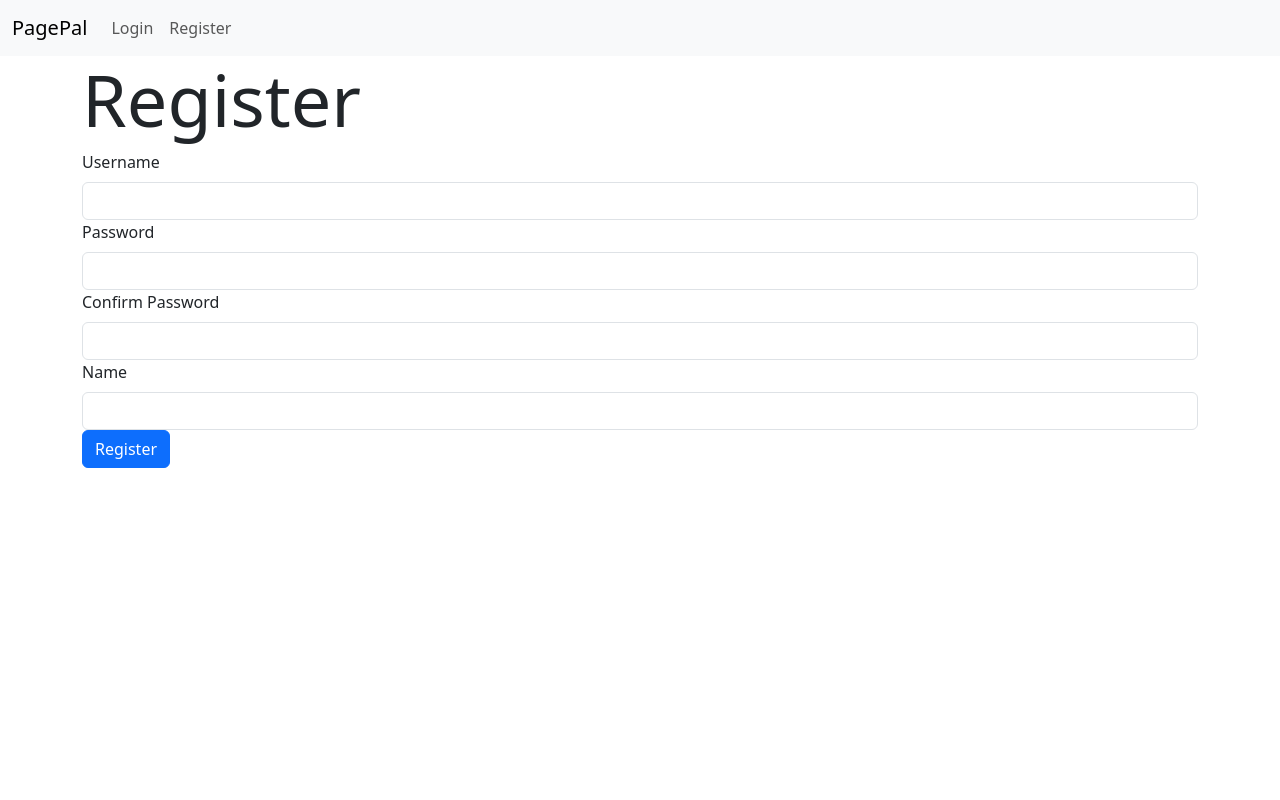
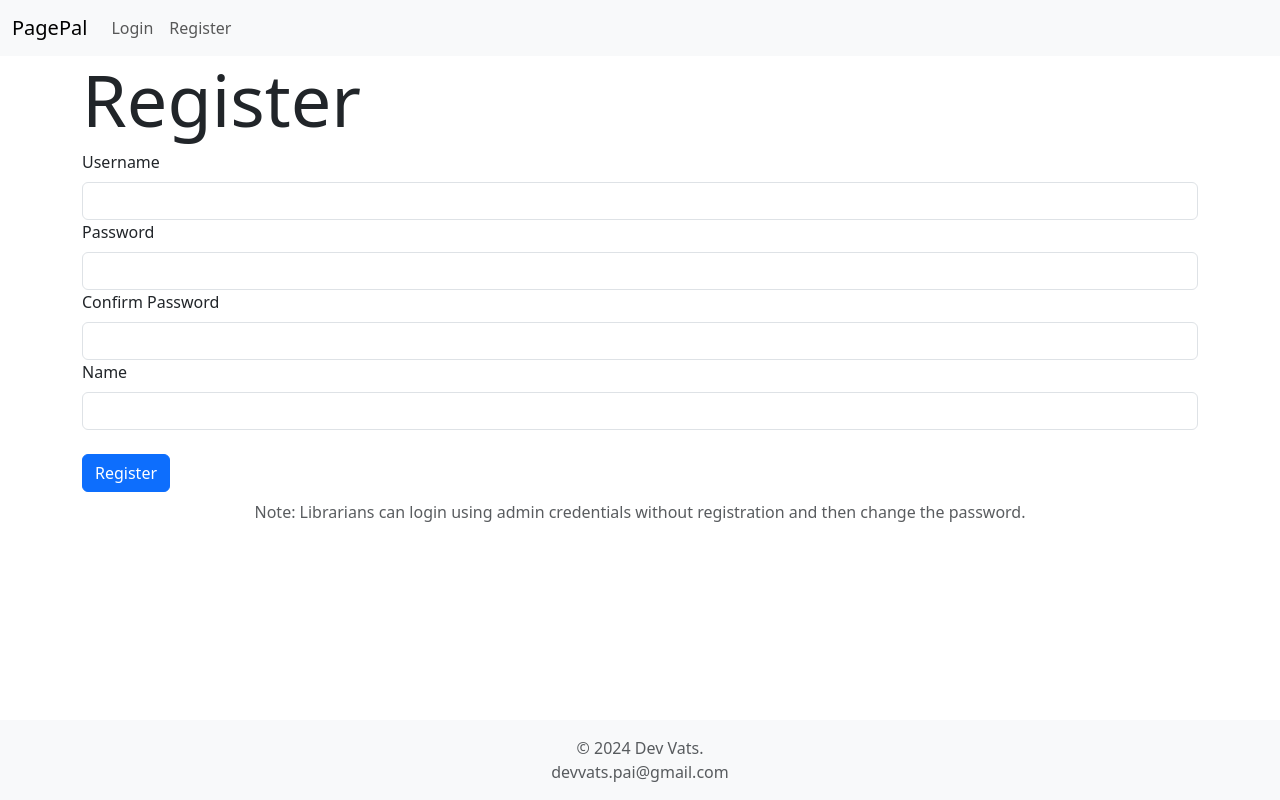
Before and after one commit to Vats-Dev/MAD1-Project, a Flask app: page /register in a window 1280 px wide. Run offline with Flask 3, Linux system fonts and the light colour scheme.

Commit message:
Fixed minor bugs and added styling

```diff
--- a/routes.py
+++ b/routes.py
@@ -248,11 +248,20 @@ def delete_section_post(id):
     if not section:
         flash('Section does not exist')
         return redirect(url_for('admin'))
+
+    # Check if any books associated with the section are being used in BookRequest
+    books_with_requests = Book.query.filter_by(section_id=section.id).join(BookRequest).all()
+    if books_with_requests:
+        flash('Cannot delete section. Books in this section are being used by users.')
+        return redirect(url_for('admin'))
+
+    # No requests, safe to delete the section
     db.session.delete(section)
     db.session.commit()
 
     flash('Section deleted successfully')
     return redirect(url_for('admin'))
+
 
 @app.route('/book/add/<int:section_id>')
 @admin_required
@@ -263,31 +272,6 @@ def add_book(section_id):
         flash('Section does not exist')
         return redirect(url_for('admin'))
     return render_template('book/add.html', section=section, sections=sections)
-
-'''
-@app.route('/book/add/', methods=['POST'])
-@admin_required
-def add_book_post():
-    name = request.form.get('name')
-    author = request.form.get('author')
-    section_id = request.form.get('section_id')
-
-    section = Section.query.get(section_id)
-    if not section:
-        flash('Section does not exist')
-        return redirect(url_for('admin'))
-
-    if not name or not author:
-        flash('Please fill out all fields')
-        return redirect(url_for('add_book', section_id=section_id))
-
-    book = Book(name=name, section=section, author=author)
-    db.session.add(book)
-    db.session.commit()
-
-    flash('Book added successfully')
-    return redirect(url_for('show_section', id=section_id))
-    '''
 
 @app.route('/book/<int:id>/edit')
 @admin_required
@@ -311,7 +295,6 @@ def edit_book_post(id):
     if not name or not author:
         flash('Please fill out all fields')
         return redirect(url_for('add_book', section_id=section_id))
-
 
     book = Book.query.get(id)
     book.name = name
@@ -339,38 +322,22 @@ def delete_book_post(id):
     if not book:
         flash('Book does not exist')
         return redirect(url_for('admin'))
-    section_id = book.section.id
+
+    section_id = None
+    if book.section:
+        section_id = book.section.id
+
     BookRequest.query.filter_by(book_id=book.id).delete()
     db.session.delete(book)
     db.session.commit()
 
     flash('Book deleted successfully')
-    return redirect(url_for('show_section', id=section_id))
+    if section_id:
+        return redirect(url_for('show_section', id=section_id))
+    else:
+        return redirect(url_for('admin'))
 
-'''
-@app.route('/book_request/<int:book_id>', methods=['POST'])
-@auth_required
-def book_request(book_id):
-    book = Book.query.get(book_id)
-    if not book:
-        flash('Book does not exist')
-        return redirect(url_for('index'))
 
-    user = session['user_id']
-
-    book_request = BookRequest(
-        user_id=user,
-        book_id=book.id,
-        request_date=datetime.now(),
-        is_active=True  # By default, the request is active until approved or denied
-    )
-
-    db.session.add(book_request)
-    db.session.commit()
-
-    flash('Book request submitted successfully. Please wait for librarian approval.')
-    return redirect(url_for('index'))
-'''
 @app.context_processor
 def inject_user():
     if 'user_id' in session:
@@ -382,7 +349,6 @@ def inject_user():
 @auth_required
 def request_book(book_id):
     book = Book.query.get(book_id)
-
     user = User.query.get(session['user_id'])
     if user.active_requests.count() >= 5:
         flash('You have reached the maximum number of active requests.')
@@ -485,7 +451,6 @@ def my_requests():
 @app.route('/pending_requests')
 @admin_required
 def pending_requests():
-    # Query pending book requests
     pending_requests = BookRequest.query.filter_by(is_active=True, is_approved=False).all()
     approved_requests = BookRequest.query.filter_by(is_active=True, is_approved=True).all()
     denied_requests = BookRequest.query.filter_by(is_active=True, is_approved=False).all()
@@ -504,6 +469,7 @@ def allowed_file(filename):
 def add_book_post():
     name = request.form.get('name')
     author = request.form.get('author')
+    pages = request.form.get('pages')
     section_id = request.form.get('section_id')
 
     section = Section.query.get(section_id)
@@ -511,7 +477,7 @@ def add_book_post():
         flash('Section does not exist')
         return redirect(url_for('admin'))
 
-    if not name or not author:
+    if not name or not author or not pages:
         flash('Please fill out all fields')
         return redirect(url_for('add_book', section_id=section_id))
 
@@ -544,11 +510,9 @@ def add_book_post():
 @app.route('/mybooks')
 @auth_required
 def my_books():
-    # Query the current user's approved book requests
     user_id = session['user_id']
     user_requests = BookRequest.query.filter_by(user_id=user_id, is_approved=True, is_active=True).all()
 
-    # Extract the associated books from the approved requests
     books_with_return_dates = [(request.book, request.return_date) for request in user_requests]
 
     return render_template('mybooks.html', books_with_return_dates=books_with_return_dates)
@@ -564,9 +528,7 @@ def view_pdf(book_id):
     book = Book.query.get(book_id)
     current_user = User.query.get(session['user_id'])
     if book:
-        # Check if the user has access to the book
         if book in current_user.books_issued:
-            # Retrieve the PDF path and render it in the template
             return render_template('view_pdf.html', pdf_path=book.pdf_path)
         else:
             flash("You don't have access to view this book.")
@@ -575,9 +537,9 @@ def view_pdf(book_id):
         flash('Book not found')
         return redirect(url_for('mybooks'))
 
+
 @app.route('/analytics')
 def analytics():
-    # Query database to get the number of books issued from each section
     sections = Section.query.all()
     section_names = [section.name for section in sections]
     books_issued_per_section = [len(section.books) for section in sections]
@@ -606,3 +568,12 @@ def return_book(book_id):
     else:
         flash('Book not found')
     return redirect(url_for('my_books'))
+
+@app.route('/admin/view_pdf/<int:book_id>')
+@admin_required
+def admin_view_pdf(book_id):
+    book = Book.query.get(book_id)
+    if not book:
+        flash('Book not found')
+        return redirect(url_for('admin_books'))
+    return render_template('admin_view_pdf.html', pdf_path=book.pdf_path)
--- a/templates/book/add.html
+++ b/templates/book/add.html
@@ -18,6 +18,10 @@
     <div class="form-group">
         <label for="author" class="form-label">Author:</label>
         <input type="text" name="author" id="author" class="form-control" required>
+    </div>
+    <div class="form-group">
+        <label for="pages" class="form-label">Number of Pages:</label>
+        <input type="number" name="pages" id="pages" class="form-control" required>
     </div>
     <div class="form-group">
         <label for="section_id" class="form-label">Section:</label>
--- a/templates/layout.html
+++ b/templates/layout.html
@@ -11,6 +11,19 @@
     <link href="https://cdn.jsdelivr.net/npm/bootstrap@5.3.3/dist/css/bootstrap.min.css" rel="stylesheet" integrity="sha384-QWTKZyjpPEjISv5WaRU9OFeRpok6YctnYmDr5pNlyT2bRjXh0JMhjY6hW+ALEwIH" crossorigin="anonymous">
     <link rel="stylesheet" href="https://cdnjs.cloudflare.com/ajax/libs/font-awesome/6.5.1/css/all.min.css" integrity="sha512-DTOQO9RWCH3ppGqcWaEA1BIZOC6xxalwEsw9c2QQeAIftl+Vegovlnee1c9QX4TctnWMn13TZye+giMm8e2LwA==" crossorigin="anonymous" referrerpolicy="no-referrer" />
     {% block style %}
+        <style>
+            body {
+                min-height: 100vh;
+                display: flex;
+                flex-direction: column;
+              }
+            .footer {
+                background-color: #f5f5f5;
+                text-align: center;
+                padding: 20px 0;
+                margin-top: auto;
+            }
+        </style>
 
     {% endblock %}
     <script src="https://cdn.jsdelivr.net/npm/bootstrap@5.3.3/dist/js/bootstrap.bundle.min.js" integrity="sha384-YvpcrYf0tY3lHB60NNkmXc5s9fDVZLESaAA55NDzOxhy9GkcIdslK1eN7N6jIeHz" crossorigin="anonymous"></script>
@@ -27,6 +40,13 @@
         {% endblock %}
     </div>
 
+    <footer class="footer mt-auto py-3 bg-light">
+        <div class="container text-center">
+            <span class="text-muted">© 2024 Dev Vats. </span><br>
+            <span class="text-muted">devvats.pai@gmail.com</span>
+        </div>
+    </footer>
+
     {% block script %}
 
     {% endblock %}
--- a/templates/login.html
+++ b/templates/login.html
@@ -15,8 +15,10 @@
         <label for="password" class="form-label">Password</label>
         <input type="password" name="password" required class="form-control">
     </div>
+    <br>
     <div class="form-group">
         <button type="submit" value="Login" class="btn btn-primary">Login</button>
+        <p class="text-muted text-center mt-2">Note: Librarians can login using admin credentials without registration and then change the password.</p>
     </div>
 </form>
 {% endblock %}
--- a/templates/mybooks.html
+++ b/templates/mybooks.html
@@ -6,7 +6,7 @@
     <div class="books-list">
         <ul class="list-group">
             {% for book, return_date in books_with_return_dates %}
-            <li class="list-group-item d-flex justify-content-between align-items-center">
+            <li class="list-group-item d-flex justify-content-between align-items-center mb-3"> <!-- Added mb-3 -->
                 <div class="book-info">
                     <strong>{{ book.name }}</strong> by {{ book.author }} <br>
                     <strong>Return Date:</strong> {{ return_date }} <br>
--- a/templates/pending_requests.html
+++ b/templates/pending_requests.html
@@ -2,7 +2,7 @@
 
 {% block content %}
 <div class="container">
-    <h1 class="mt-5 mb-4">Pending Book Requests</h1>
+    <h1 class="display-2">Pending Book Requests</h1>
     <div class="row">
         <div class="col-md-8 mx-auto">
             {% if pending_requests %}
@@ -29,6 +29,7 @@
                     {% endfor %}
                 </ul>
             {% else %}
+                <br>
                 <p class="text-center">No pending requests</p>
             {% endif %}
         </div>
--- a/templates/register.html
+++ b/templates/register.html
@@ -23,8 +23,10 @@
         <label for="name" class="form-label">Name</label>
         <input type="text" name="name" id="name" class="form-control">
     </div>
+    <br>
     <div class="form-group">
         <button type="submit" value="Register" class="btn btn-primary">Register</button>
+        <p class="text-muted text-center mt-2">Note: Librarians can login using admin credentials without registration and then change the password.</p>
     </div>
 </form>
 {% endblock %}
--- a/templates/section/add.html
+++ b/templates/section/add.html
@@ -24,10 +24,12 @@
         <textarea name="description" id="description" class="form-control" rows="5"></textarea>
     </div>
     <!input type="hidden" name="date_created" id="date_created" value="{{ current_date }}">
+    <br>
     <button type="submit" class="btn btn-success">
         <i class="fas fa-plus"></i>
         Add
     </button>
+    <p class="text-muted text-center mt-2">Date will be automatically recorded, you can later change with the edit option.</p>
 </form>
 
 {% endblock %}
--- a/templates/section/edit.html
+++ b/templates/section/edit.html
@@ -33,6 +33,7 @@
         value="{{ section.date_created.strftime('%Y-%m-%d') }}"
         required>
     </div>
+    <br>
     <button type="submit" class="btn btn-primary">
         Update
     </button>
--- a/templates/section/show.html
+++ b/templates/section/show.html
@@ -10,9 +10,6 @@
     Books of Section: {{section.name}}
 </h2>
 <div class="heading">
-    <h2 class="text-muted">
-        Books
-    </h2>
     <a href="{{url_for('add_book', section_id=section.id)}}" class="btn btn-success">
         <i class="fas fa-plus    "></i>
         Add
@@ -40,7 +37,7 @@
             {% endfor %}</td>
 
             <td>
-                <a href="{{url_for('show_section', id=section.id)}}" class="btn btn-primary">
+                <a href="{{url_for('admin_view_pdf', book_id=book.id)}}" class="btn btn-primary">
                     <i class="fas fa-search    "></i>
                     Show
                 </a>
```
Also changed, not shown: templates/admin.html (+4 -6 lines), templates/admin_view_pdf.html (added, +12 -0 lines), templates/book/edit.html (+9 -5 lines).
